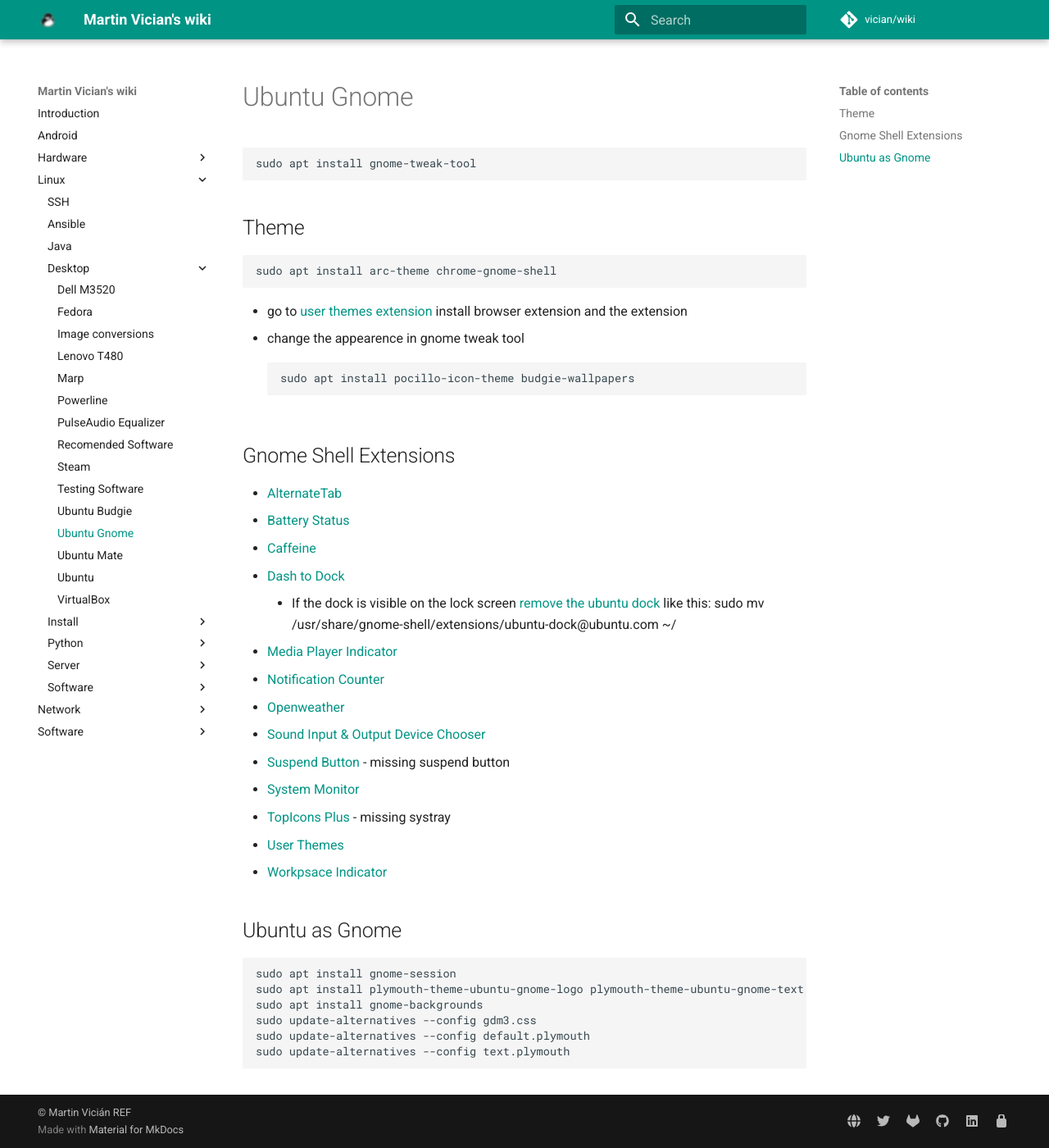
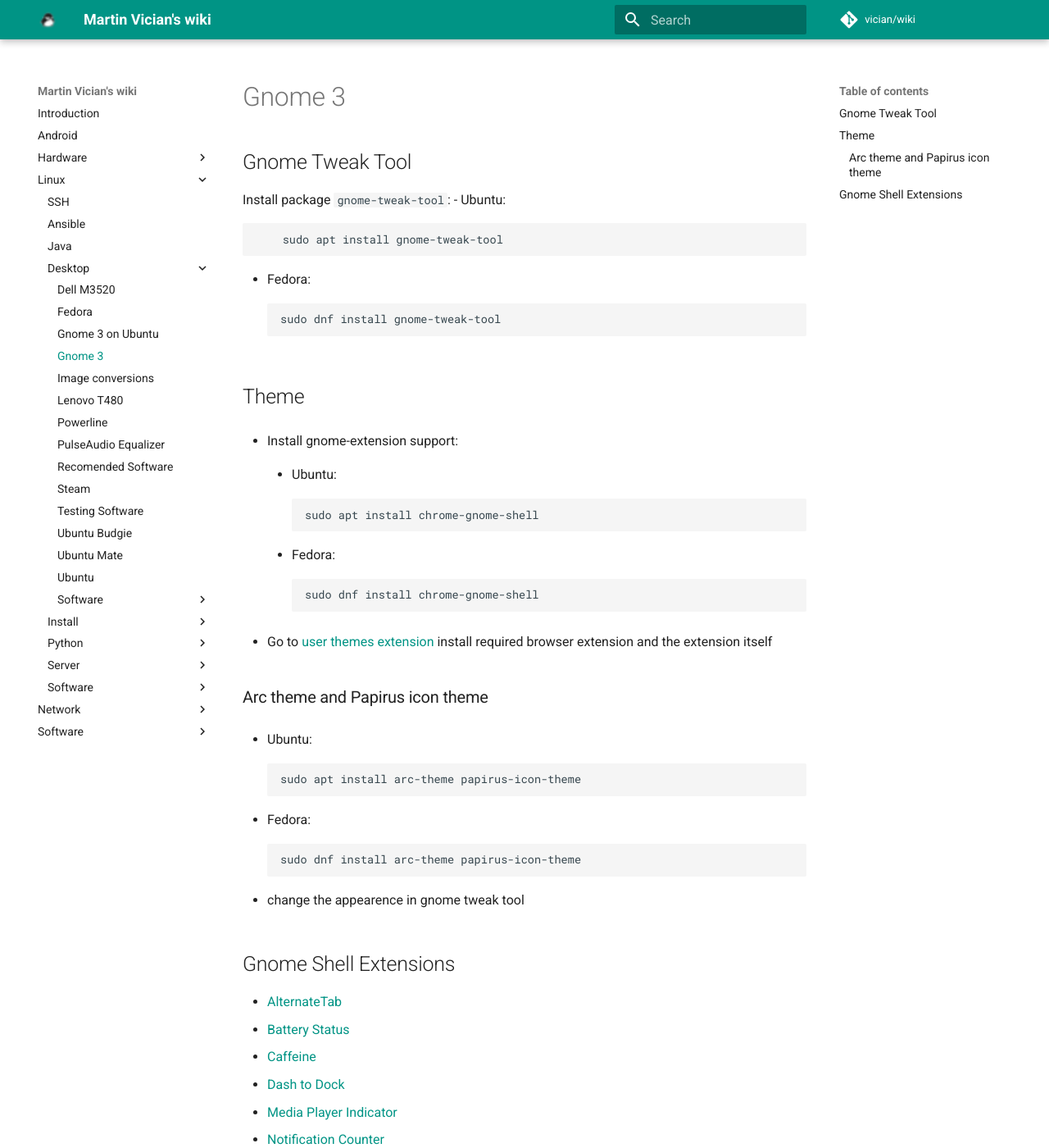
Before and after one commit to vician/wiki, an MkDocs documentation site: the page built from docs/linux/desktop/Gnome 3.md, in a window 1280 px wide and 1400 px high. Shown: the whole window at 82% size. Built offline with MkDocs 1.6.1 and Material for MkDocs 9.7.7, drawn with Linux system fonts in a browser that asks for light colours; comment, search, counter and statistics services are not loaded.

Commit message:
better gnome3

```diff
--- a/docs/linux/desktop/Ubuntu Gnome.md
+++ b/docs/linux/desktop/Gnome 3.md
@@ -1,13 +1,38 @@
-	sudo apt install gnome-tweak-tool
+## Gnome Tweak Tool
+
+Install package `gnome-tweak-tool`:
+- Ubuntu:
+
+		sudo apt install gnome-tweak-tool
+
+- Fedora:
+
+		sudo dnf install gnome-tweak-tool
 
 ## Theme
 
-	sudo apt install arc-theme chrome-gnome-shell
+- Install gnome-extension support:
+	- Ubuntu:
 
-- go to [user themes extension](https://extensions.gnome.org/extension/19/user-themes/) install browser extension and the extension
+			sudo apt install chrome-gnome-shell
+
+	- Fedora:
+
+			sudo dnf install chrome-gnome-shell
+
+- Go to [user themes extension](https://extensions.gnome.org/extension/19/user-themes/) install required browser extension and the extension itself
+
+### Arc theme and Papirus icon theme
+
+- Ubuntu:
+
+		sudo apt install arc-theme papirus-icon-theme
+
+- Fedora:
+
+		sudo dnf install arc-theme papirus-icon-theme
+
 - change the appearence in gnome tweak tool
-
-		sudo apt install pocillo-icon-theme budgie-wallpapers
 
 ## Gnome Shell Extensions
 
@@ -15,8 +40,6 @@
 - [Battery Status](https://extensions.gnome.org/extension/817/battery-status/)
 - [Caffeine](https://extensions.gnome.org/extension/517/caffeine/)
 - [Dash to Dock](https://extensions.gnome.org/extension/307/dash-to-dock/)
-	- If the dock is visible on the lock screen [remove the ubuntu dock](https://github.com/micheleg/dash-to-dock/issues/649) like this:
-			sudo mv /usr/share/gnome-shell/extensions/ubuntu-dock@ubuntu.com ~/
 - [Media Player Indicator](https://extensions.gnome.org/extension/55/media-player-indicator/)
 - [Notification Counter](https://extensions.gnome.org/extension/1386/notification-counter/)
 - [Openweather](https://extensions.gnome.org/extension/750/openweather/)
@@ -26,13 +49,3 @@
 - [TopIcons Plus](https://extensions.gnome.org/extension/1031/topicons/) - missing systray
 - [User Themes](https://extensions.gnome.org/extension/19/user-themes/)
 - [Workpsace Indicator](https://extensions.gnome.org/extension/21/workspace-indicator/)
-
-
-## Ubuntu as Gnome
-
-	sudo apt install gnome-session
-	sudo apt install plymouth-theme-ubuntu-gnome-logo plymouth-theme-ubuntu-gnome-text
-	sudo apt install gnome-backgrounds
-	sudo update-alternatives --config gdm3.css
-	sudo update-alternatives --config default.plymouth
-	sudo update-alternatives --config text.plymouth
```
Also changed, not shown: docs/linux/desktop/Gnome 3 on Ubuntu.md (added, +13 -0 lines), docs/linux/desktop/software/Marp.md (renamed from docs/linux/desktop/Marp.md), docs/linux/desktop/software/VirtualBox.md (renamed from docs/linux/desktop/VirtualBox.md).
